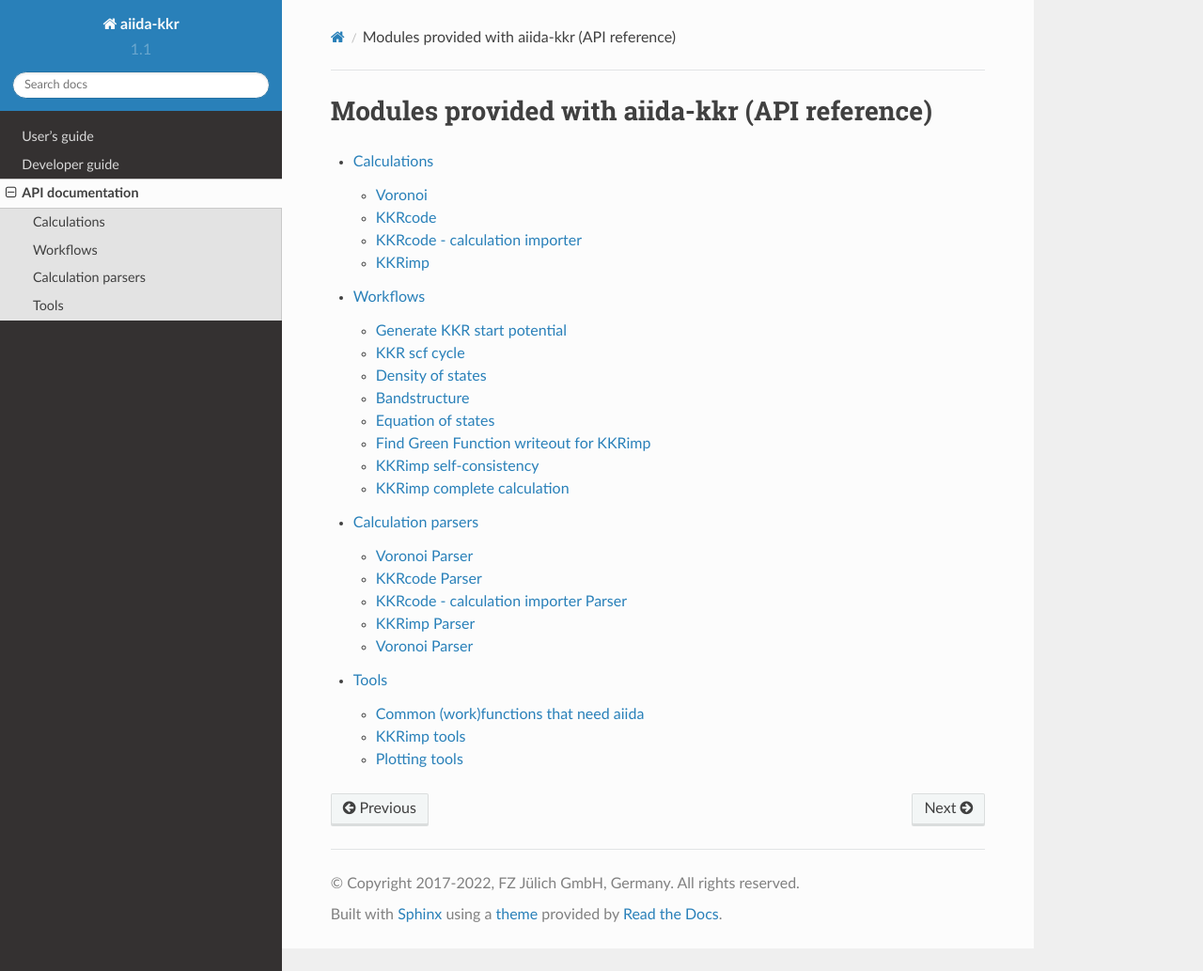
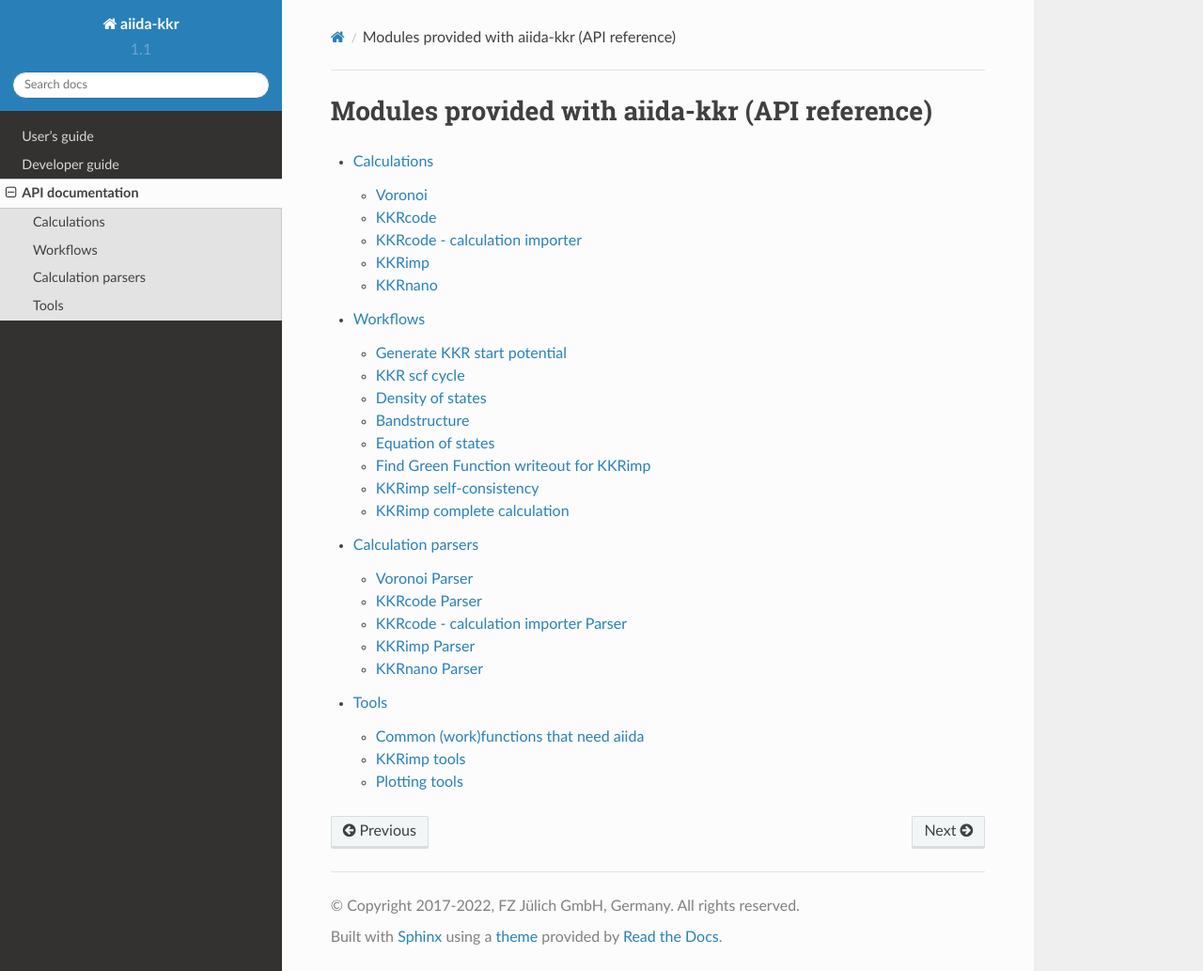
Before and after one commit to JuDFTteam/aiida-kkr, a Sphinx documentation site: the page built from docs/source/module_guide/index.rst, in a window 1280 px wide and 1033 px high. Shown: the whole window at 94% size. Built offline with Sphinx 7.4.7 and the Read the Docs theme 2.0.0, drawn with Linux system fonts in a browser that asks for light colours.

Commit message:
Add KKRnano modules to auto documentation

```diff
--- a/docs/source/module_guide/parsers.rst
+++ b/docs/source/module_guide/parsers.rst
@@ -38,10 +38,10 @@
    :private-members:
    :special-members:
 
-Voronoi Parser
+KKRnano Parser
 --------------
 
-.. automodule:: aiida_kkr.parsers.voro
+.. automodule:: aiida_kkr.parsers.kkrnano
    :members:
    :private-members:
    :special-members:
```
Also changed, not shown: docs/source/module_guide/calculations.rst (+7 -0 lines).
